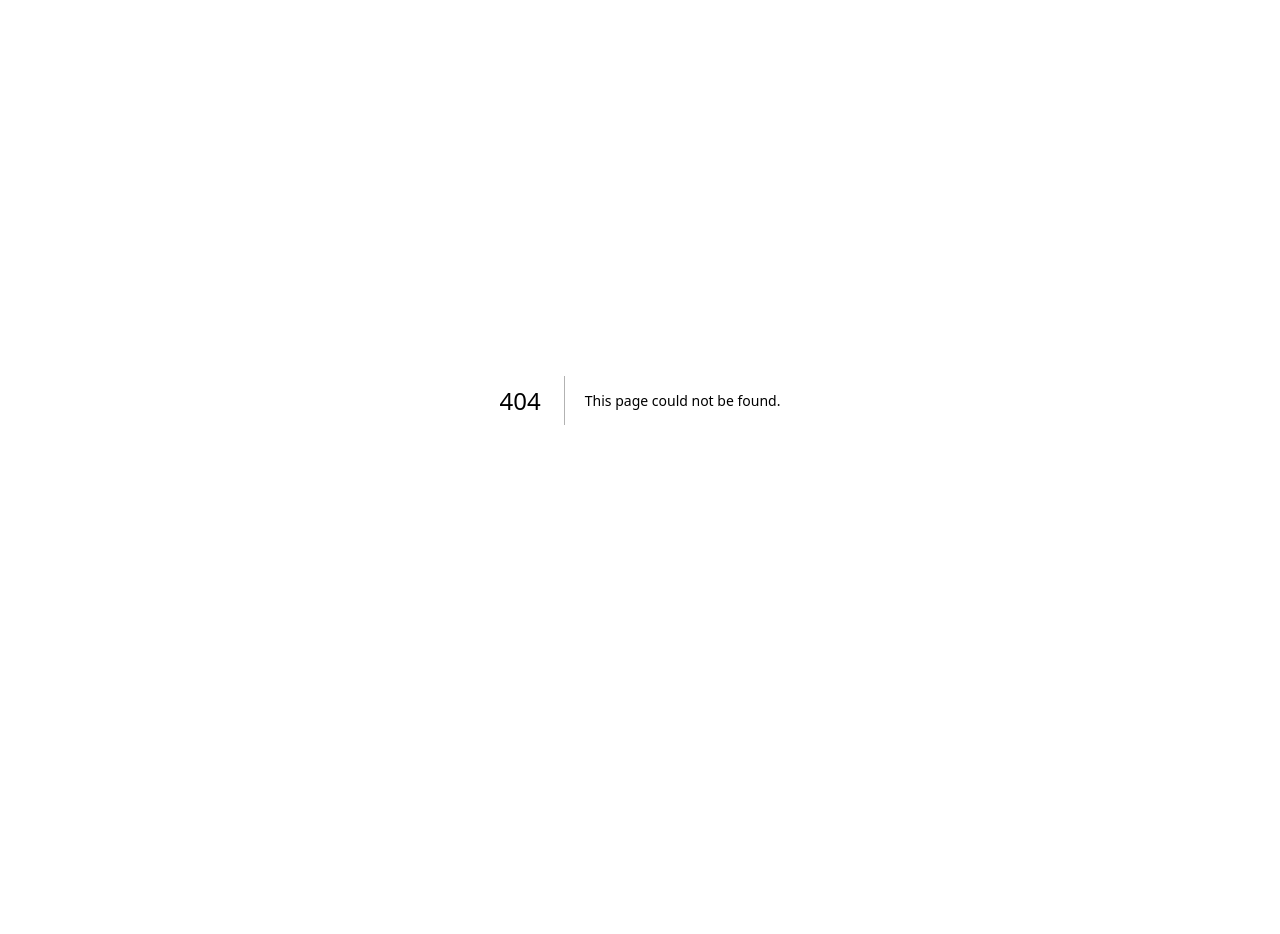
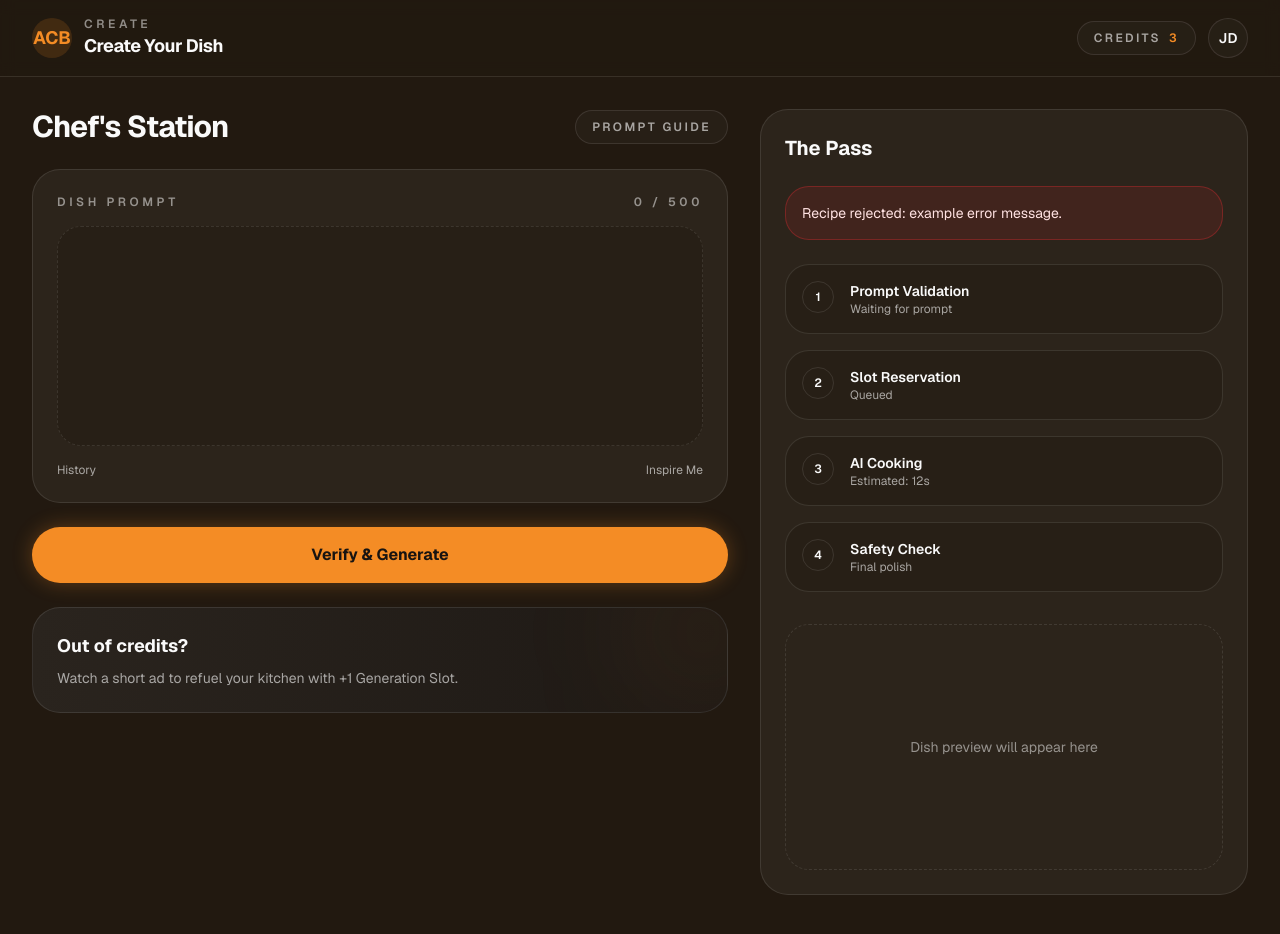
Before and after one commit to leey00nsu/ai-cooking-battle, a Next.js app: page /create in a window 1280 px wide. Before the commit this address had no page. Shown: the top 934 px of the page. Before the commit the page ends 800 px from the top, so only its background shows below. Built offline with nearby package versions, Linux system fonts and the light colour scheme.

Commit message:
feat(#8): /create 기본 레이아웃 구성

```diff
--- /dev/null
+++ b/src/app/create/page.tsx
@@ -0,0 +1,5 @@
+import CreateScreen from "@/screens/create/ui/create-screen";
+
+export default function CreatePage() {
+  return <CreateScreen />;
+}
--- /dev/null
+++ b/src/screens/create/ui/create-screen.tsx
@@ -0,0 +1,122 @@
+"use client";
+
+const steps = [
+  {
+    title: "Prompt Validation",
+    description: "Waiting for prompt",
+  },
+  {
+    title: "Slot Reservation",
+    description: "Queued",
+  },
+  {
+    title: "AI Cooking",
+    description: "Estimated: 12s",
+  },
+  {
+    title: "Safety Check",
+    description: "Final polish",
+  },
+];
+
+export default function CreateScreen() {
+  return (
+    <div className="min-h-screen bg-background text-foreground">
+      <header className="sticky top-0 z-40 border-b border-white/10 bg-background/80 backdrop-blur">
+        <div className="mx-auto flex w-full max-w-[1400px] items-center justify-between px-4 py-4 md:px-8">
+          <div className="flex items-center gap-3">
+            <div className="flex h-10 w-10 items-center justify-center rounded-full bg-primary/15 text-primary">
+              <span className="text-lg font-bold">ACB</span>
+            </div>
+            <div>
+              <p className="text-xs font-semibold uppercase tracking-[0.3em] text-white/50">
+                Create
+              </p>
+              <h1 className="text-lg font-bold tracking-tight">Create Your Dish</h1>
+            </div>
+          </div>
+          <div className="hidden items-center gap-3 md:flex">
+            <div className="flex items-center gap-2 rounded-full border border-white/10 bg-card/60 px-4 py-2 text-xs font-semibold uppercase tracking-[0.2em] text-white/60">
+              Credits <span className="text-primary">3</span>
+            </div>
+            <div className="flex h-10 w-10 items-center justify-center rounded-full border border-white/10 bg-card/60 text-sm font-semibold">
+              JD
+            </div>
+          </div>
+        </div>
+      </header>
+
+      <main className="mx-auto flex w-full max-w-[1400px] flex-1 flex-col gap-8 px-4 pb-16 pt-8 md:px-8">
+        <div className="grid grid-cols-1 gap-8 lg:grid-cols-12">
+          <section className="flex flex-col gap-6 lg:col-span-7">
+            <div className="flex items-center justify-between">
+              <h2 className="text-3xl font-bold tracking-tight">Chef&apos;s Station</h2>
+              <span className="rounded-full border border-white/10 bg-card/60 px-4 py-2 text-xs font-semibold uppercase tracking-[0.2em] text-white/60">
+                Prompt Guide
+              </span>
+            </div>
+
+            <div className="rounded-3xl border border-white/10 bg-card p-6">
+              <div className="flex items-center justify-between text-xs font-semibold uppercase tracking-[0.3em] text-white/50">
+                <span>Dish Prompt</span>
+                <span>0 / 500</span>
+              </div>
+              <div className="mt-4 h-[220px] rounded-2xl border border-dashed border-white/10 bg-background/40" />
+              <div className="mt-4 flex items-center justify-between text-xs text-white/60">
+                <span>History</span>
+                <span>Inspire Me</span>
+              </div>
+            </div>
+
+            <button
+              type="button"
+              className="flex w-full items-center justify-center gap-3 rounded-full bg-primary px-8 py-4 text-base font-bold text-primary-foreground shadow-[var(--shadow-glow-md)]"
+            >
+              Verify &amp; Generate
+            </button>
+
+            <div className="relative overflow-hidden rounded-3xl border border-white/10 bg-gradient-to-r from-[#2a241e] to-[#1e1915] p-6">
+              <div className="relative z-10">
+                <h3 className="text-lg font-bold">Out of credits?</h3>
+                <p className="mt-2 text-sm text-white/60">
+                  Watch a short ad to refuel your kitchen with +1 Generation Slot.
+                </p>
+              </div>
+              <div className="pointer-events-none absolute -right-10 -top-10 h-32 w-32 rounded-full bg-primary/10 blur-3xl" />
+            </div>
+          </section>
+
+          <aside className="flex flex-col gap-6 lg:col-span-5">
+            <div className="flex min-h-[520px] flex-col rounded-3xl border border-white/10 bg-card p-6">
+              <h3 className="text-xl font-bold">The Pass</h3>
+              <div className="mt-6 rounded-2xl border border-red-500/30 bg-red-500/10 p-4 text-sm text-red-100">
+                Recipe rejected: example error message.
+              </div>
+              <ol className="mt-6 space-y-4">
+                {steps.map((step, index) => (
+                  <li
+                    key={step.title}
+                    className="flex items-start gap-4 rounded-2xl border border-white/10 bg-background/40 p-4"
+                  >
+                    <div className="flex h-8 w-8 items-center justify-center rounded-full border border-white/10 text-xs font-semibold">
+                      {index + 1}
+                    </div>
+                    <div>
+                      <p className="text-sm font-semibold">{step.title}</p>
+                      <p className="text-xs text-white/60">{step.description}</p>
+                    </div>
+                  </li>
+                ))}
+              </ol>
+              <div className="mt-auto pt-8">
+                <div className="flex aspect-video items-center justify-center rounded-2xl border border-dashed border-white/10 text-sm text-white/50">
+                  Dish preview will appear here
+                </div>
+              </div>
+            </div>
+          </aside>
+        </div>
+      </main>
+    </div>
+  );
+}
```
